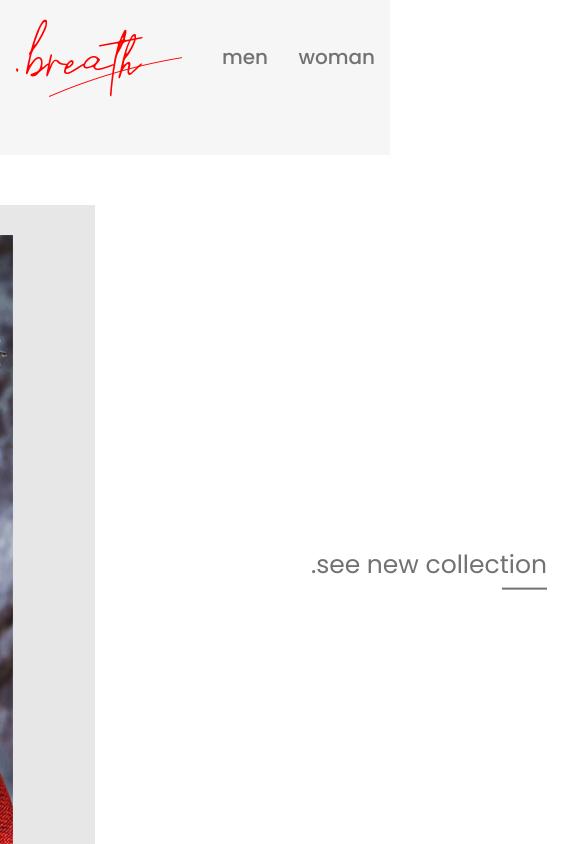
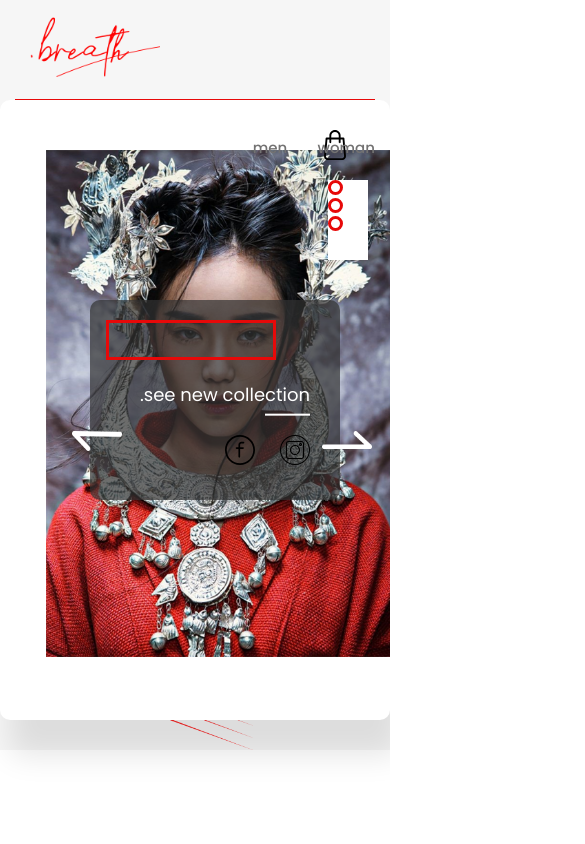
Before and after one commit to dmitrievaGelena/breatch_landingPage, a website: page app/index.html in a window 390 px wide. Shown: the top 844 px of the page, 585 px wide, since content can reach past the window. Drawn offline with nearby package versions, Linux system fonts and the light colour scheme; files that its build step writes are made by us from their sources; files whose address does not match are found by name.

Commit message:
start adaptive

```diff
--- a/app/index.html
+++ b/app/index.html
@@ -44,6 +44,7 @@
                             </div>
                         </div>
                         <div class="header__box-social">
+                            <img class="share" src="img/icons/share.svg" alt="">
                             <a class="social-link" href="#">.see new collection</a>
                             <div class="social-media">
                                 <a href="">
@@ -60,21 +61,27 @@
                                 <img src="img/icons/bag.svg" alt="">
                             </a>
                             <div class="box-link__catalog">
-                                <a class="buy" href="#">.buy now</a>
-                                <a class="watch" href="#">.watch the lookbook</a>
+                                <div class="catalog_btn">
+                                    <span></span>
+                                    <span></span>
+                                    <span></span>
+                                </div>
+                                <div class="catalog__links">
+                                    <a class="buy" href="#">.buy now</a>
+                                    <a class="watch" href="#">.watch the lookbook</a>
+                                </div>
                             </div>
                         </div>
                     </div>
                 </div>
             </div>
         </header>
-        <section class="product">
+        <!-- <section class="product">
             <div class="container-fluid">
                 <div class="product__inner">
                     <div class="product__item">
                         <a class="product__item-content" href="#">
                             <div class="content__image">
-                                <!-- <img class="content__image-favourite" src="img/icons/heart.svg" alt=""> -->
                                 <svg version="1.1" id="Capa_1" xmlns="http://www.w3.org/2000/svg"
                                     xmlns:xlink="http://www.w3.org/1999/xlink" x="0px" y="0px"
                                     viewBox="0 0 471.701 471.701" style="enable-background:new 0 0 471.701 471.701;"
@@ -132,7 +139,6 @@
                     <div class="product__item">
                         <a class="product__item-content" href="#">
                             <div class="content__image">
-                                <!-- <img class="content__image-favourite" src="img/icons/heart.svg" alt=""> -->
                                 <svg version="1.1" id="Capa_1" xmlns="http://www.w3.org/2000/svg"
                                     xmlns:xlink="http://www.w3.org/1999/xlink" x="0px" y="0px"
                                     viewBox="0 0 471.701 471.701" style="enable-background:new 0 0 471.701 471.701;"
@@ -190,7 +196,7 @@
                     <div class="product__item">
                         <a class="product__item-content" href="#">
                             <div class="content__image">
-                                <!-- <img class="content__image-favourite" src="img/icons/heart.svg" alt=""> -->
+
                                 <svg version="1.1" id="Capa_1" xmlns="http://www.w3.org/2000/svg"
                                     xmlns:xlink="http://www.w3.org/1999/xlink" x="0px" y="0px"
                                     viewBox="0 0 471.701 471.701" style="enable-background:new 0 0 471.701 471.701;"
@@ -248,7 +254,7 @@
                     <div class="product__item">
                         <a class="product__item-content" href="#">
                             <div class="content__image">
-                                <!-- <img class="content__image-favourite" src="img/icons/heart.svg" alt=""> -->
+
                                 <svg version="1.1" id="Capa_1" xmlns="http://www.w3.org/2000/svg"
                                     xmlns:xlink="http://www.w3.org/1999/xlink" x="0px" y="0px"
                                     viewBox="0 0 471.701 471.701" style="enable-background:new 0 0 471.701 471.701;"
@@ -306,7 +312,7 @@
                     <div class="product__item">
                         <a class="product__item-content" href="#">
                             <div class="content__image">
-                                <!-- <img class="content__image-favourite" src="img/icons/heart.svg" alt=""> -->
+
                                 <svg version="1.1" id="Capa_1" xmlns="http://www.w3.org/2000/svg"
                                     xmlns:xlink="http://www.w3.org/1999/xlink" x="0px" y="0px"
                                     viewBox="0 0 471.701 471.701" style="enable-background:new 0 0 471.701 471.701;"
@@ -364,7 +370,7 @@
                     <div class="product__item">
                         <a class="product__item-content" href="#">
                             <div class="content__image">
-                                <!-- <img class="content__image-favourite" src="img/icons/heart.svg" alt=""> -->
+
                                 <svg version="1.1" id="Capa_1" xmlns="http://www.w3.org/2000/svg"
                                     xmlns:xlink="http://www.w3.org/1999/xlink" x="0px" y="0px"
                                     viewBox="0 0 471.701 471.701" style="enable-background:new 0 0 471.701 471.701;"
@@ -422,7 +428,7 @@
                     <div class="product__item">
                         <a class="product__item-content" href="#">
                             <div class="content__image">
-                                <!-- <img class="content__image-favourite" src="img/icons/heart.svg" alt=""> -->
+
                                 <svg version="1.1" id="Capa_1" xmlns="http://www.w3.org/2000/svg"
                                     xmlns:xlink="http://www.w3.org/1999/xlink" x="0px" y="0px"
                                     viewBox="0 0 471.701 471.701" style="enable-background:new 0 0 471.701 471.701;"
@@ -480,7 +486,7 @@
                     <div class="product__item">
                         <a class="product__item-content" href="#">
                             <div class="content__image">
-                                <!-- <img class="content__image-favourite" src="img/icons/heart.svg" alt=""> -->
+
                                 <svg version="1.1" id="Capa_1" xmlns="http://www.w3.org/2000/svg"
                                     xmlns:xlink="http://www.w3.org/1999/xlink" x="0px" y="0px"
                                     viewBox="0 0 471.701 471.701" style="enable-background:new 0 0 471.701 471.701;"
@@ -538,8 +544,8 @@
 
                 </div>
             </div>
-        </section>
-        <section class="description">
+        </section> -->
+        <!-- <section class="description">
             <div class="container-fluid">
                 <div class="description__inner">
                     <img class="description__inner-image" src="img/description/descr-face.png" alt="">
@@ -576,7 +582,7 @@
                     </div>
                 </div>
             </div>
-        </footer>
+        </footer> -->
     </div>
 
 
--- a/app/js/main.js
+++ b/app/js/main.js
@@ -11,6 +11,14 @@ $(function () {
   $('.description__slider').slick({
 
   });
+  const btn = document.querySelector('.catalog_btn'),
+    link = document.querySelector('.catalog__links');
+
+  console.log(btn);
+  btn.addEventListener('click', () => {
+    link.classList.toggle('catalog__links-active');
+  });
+
 
 });
 
--- a/app/scss/_global.scss
+++ b/app/scss/_global.scss
@@ -58,3 +58,6 @@ body {
 .prev-arrow {
     left: 20px;
 }
+.catalog_btn{
+    display: none;
+}
--- a/app/scss/_media.scss
+++ b/app/scss/_media.scss
@@ -0,0 +1,324 @@
+@media(max-width: 1610px) {
+    .content__box {
+        width: 1350px;
+    }
+
+    .header__box-slider {
+        width: 700px;
+        height: 800px;
+
+        &::before {
+            right: 30px;
+            bottom: -100px;
+            width: 530px;
+        }
+    }
+
+    .box-slider__content {
+        bottom: -100px;
+        right: 0;
+        left: auto;
+    }
+
+    .header__box-social {
+        width: 370px;
+    }
+
+    .social-media {
+        right: 0;
+    }
+
+    .header__box-link {
+        width: 350px;
+    }
+}
+
+@media(max-width: 1390px) {
+    .header__inner {
+        min-height: 990px;
+    }
+
+    .header__inner-content {
+        min-height: 760px;
+    }
+
+    .content__box {
+        width: 950px;
+        height: 620px;
+    }
+
+    .header__box-slider {
+        width: 500px;
+        right: -15px;
+        height: 720px;
+
+        &::before {
+            right: 0;
+            width: 390px;
+            height: 520px;
+            bottom: 60px;
+        }
+    }
+
+    .slick-slide {
+        img {
+            width: 350px;
+        }
+    }
+
+    .box-slider__content {
+        height: 560px;
+        width: 352px;
+        bottom: -15px;
+        right: -20px;
+
+        &::before {
+            width: 170px;
+            height: 40px;
+            top: 170px;
+            left: 60px;
+        }
+    }
+
+    .header__box-social {
+        width: 270px;
+    }
+
+    .social-link {
+        font-size: 18px;
+        right: 0;
+    }
+
+    .header__box-link {
+        width: 300px;
+        height: 620px;
+    }
+
+    .buy,
+    .watch {
+        font-size: 18px;
+    }
+
+    .buy {
+        top: 57px;
+    }
+
+    .watch {
+        top: 50px;
+    }
+
+    .slick-arrow {
+        img {
+            width: 50px;
+        }
+    }
+
+    .box-link__title {
+        font-size: 120px;
+    }
+}
+
+
+@media(max-width: 1255px) {
+    .header__menu {
+        padding: 0 15px;
+    }
+}
+
+@media(max-width: 1000px) {
+    .content__box{
+        position: relative;
+    }
+    .header__inner {
+        min-height: 800px;
+    }
+
+    .header__menu {
+        height: 100px;
+    }
+
+    .header__inner-content {
+        min-height: 650px;
+    }
+
+    .content__box {
+        width: 100%;
+        overflow: hidden;
+    }
+
+    .header__box-slider {
+        height: 100%;
+
+        &::before {
+            display: none;
+        }
+    }
+
+    .box-slider__content {
+        top: 50px;
+        left: 31px;
+    }
+
+    .header__box-social {
+        position: absolute;
+        right: 50px;
+        height: 200px;
+        transform: translateY(100%);
+        -webkit-transform: translateY(100%);
+        -moz-transform: translateY(100%);
+        -ms-transform: translateY(100%);
+        -o-transform: translateY(100%);
+}
+
+    .box-link__title {
+        display: none;
+    }
+
+    .buy {
+        word-wrap: normal;
+        width: auto;
+        display: block;
+        margin-bottom: 40px;
+        left: 0;
+        padding: 0;
+        border: none;
+
+        &:hover {
+            border: none;
+        }
+    }
+
+    .watch {
+        word-wrap: normal;
+        margin-top: 50px;
+        text-align: left;
+        left: 0;
+        width: 200px;
+        padding: 0;
+        border: none;
+
+        &:hover {
+            border: none;
+        }
+    }
+
+    .header__box-link {
+        height: 300px;
+    }
+
+    .box-link__catalog {
+        position: relative;
+    }
+
+    .catalog_btn {
+        position: absolute;
+        width: 40px;
+        height: 80px;
+        right: 22px;
+        top: 80px;
+        display: block;
+        background-color: #fff;
+
+        span {
+            display: block;
+            margin-bottom: 3px;
+            width: 15px;
+            height: 15px;
+            border: 3px solid $red;
+            border-radius: 50%;
+            -webkit-border-radius: 50%;
+            -moz-border-radius: 50%;
+            -ms-border-radius: 50%;
+            -o-border-radius: 50%;
+        }
+    }
+
+    .catalog__links {
+        position: absolute;
+        width: 100%;
+        min-height: 160px;
+        background-color: rgba(51, 51, 51, .7);
+        top: 60px;
+        transform: translateX(100%);
+        -webkit-transform: translateX(100%);
+        -moz-transform: translateX(100%);
+        -ms-transform: translateX(100%);
+        -o-transform: translateX(100%);
+        transition: all .5s;
+        -webkit-transition: all .5s;
+        -moz-transition: all .5s;
+        -ms-transition: all .5s;
+        -o-transition: all .5s;
+    }
+
+    .catalog__links-active {
+        transform: translateX(0%);
+        -webkit-transform: translateX(0%);
+        -moz-transform: translateX(0%);
+        -ms-transform: translateX(0%);
+        -o-transform: translateX(0%);
+        transition: all .5s;
+        -webkit-transition: all .5s;
+        -moz-transition: all .5s;
+        -ms-transition: all .5s;
+        -o-transition: all .5s;
+    }
+    .social-media{
+        a{
+            img{
+                width: 30px;
+            }
+        }
+    }
+}
+@media(max-width: 660px) {
+    .header__inner{
+        min-height: 750px;
+        &-content{
+            min-height: auto;
+        }
+    }
+    .header__box-social{
+        width: 250px;
+        right: 50px;
+        border-radius: 10px;
+        background-color: rgba(51, 51, 51, .7);
+    }
+
+    .social-link{
+        color: #fff;
+        margin-right: 30px;
+        &::before{
+            background-color: #fff;
+        }
+    }
+    .social-media{
+        margin-right: 30px;
+    }
+}
+
+@media(max-width: 540px) {
+    .header__menu {
+        position: relative;
+        border-bottom: 1px solid $red;
+
+        &-list {
+            position: absolute;
+            top: 120px;
+            right: 0;
+            margin-top: 15px;
+
+            li {
+                a {
+                    font-size: 15px;
+                }
+            }
+        }
+
+        &-logo {
+            img {
+                width: 130px;
+            }
+        }
+    }
+}
--- a/app/scss/style.scss
+++ b/app/scss/style.scss
@@ -1,5 +1,4 @@
     @import 'vars';
-    @import 'media';
     @import 'libs';
     @import 'fonts';
     @import 'global';
@@ -54,6 +53,9 @@
             }
         }
     }
+    .header__box-content{
+    display: flex;
+}
 
     .content__box {
         width: 1540px;
@@ -112,6 +114,10 @@
     .header__box-social {
         width: 410px;
         position: relative;
+        .share{
+            width: 40px;
+            display: none;
+        }
     }
 
     .social-link {
@@ -399,3 +405,5 @@
            align-items: center;
        }
    }
+
+@import 'media';
```
Also changed, not shown: app/img/icons/share.svg (added). Lines whose indentation alone changed are shown as unchanged.
